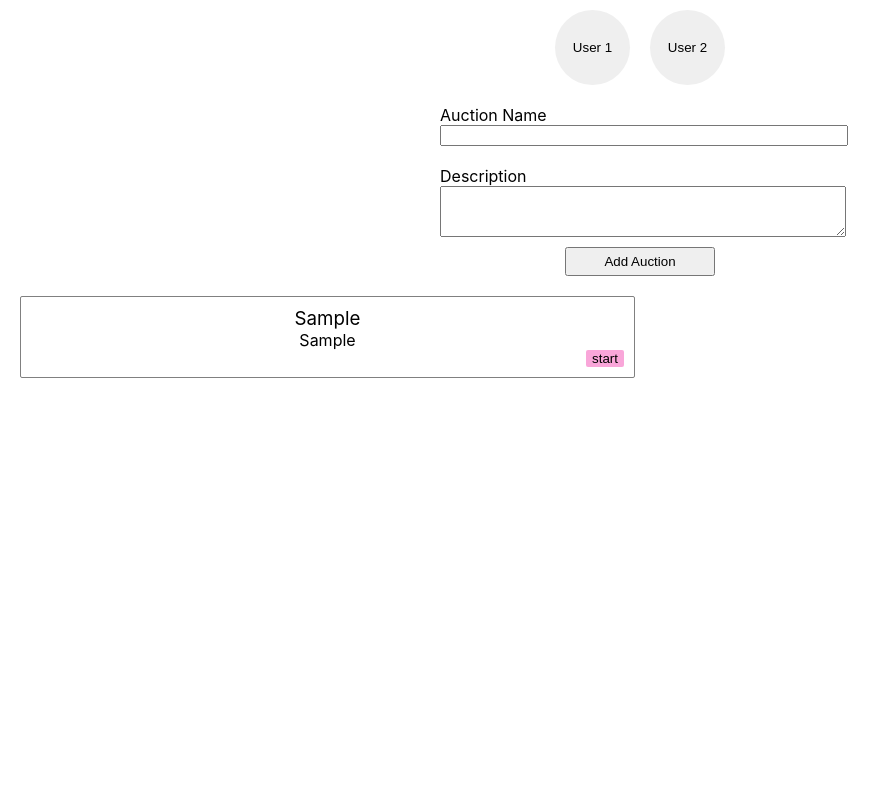
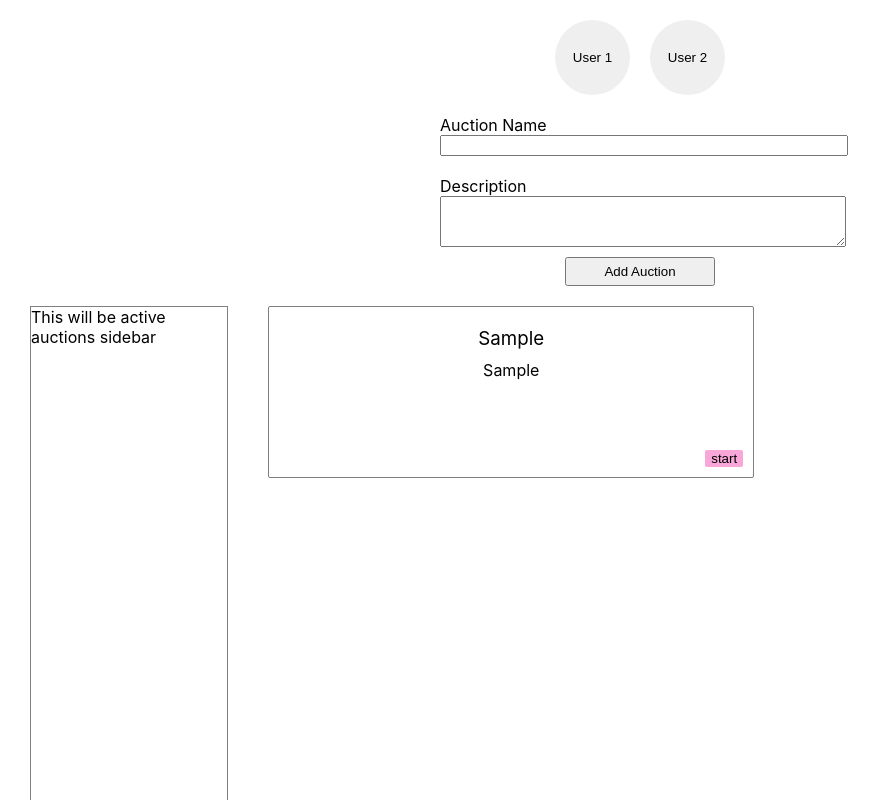
Before and after one commit to Aiste-Tamos/auction-app-react, a React (Create React App) app: page / in a window 1280 px wide. Both pictures are taken after typing "Sample", "Sample" into the empty fields and a click on the button "Add Auction". Shown: the top 800 px of the page, without its empty margins (0-891 px from the left). Built offline with nearby package versions, Linux system fonts and the light colour scheme.

Commit message:
added sidebar field and some styling

```diff
--- a/package.json
+++ b/package.json
@@ -6,6 +6,7 @@
     "@testing-library/jest-dom": "^5.11.4",
     "@testing-library/react": "^11.1.0",
     "@testing-library/user-event": "^12.1.10",
+    "classnames": "^2.3.1",
     "prop-types": "^15.7.2",
     "react": "^17.0.2",
     "react-dom": "^17.0.2",
--- a/src/components/auctionForm/AuctionForm.jsx
+++ b/src/components/auctionForm/AuctionForm.jsx
@@ -1,9 +1,11 @@
 import React, { useState } from "react";
+import classNames from "classnames";
 
 import "./auctionForm.scss";
 
 export const AuctionForm = ({
   addAuction,
+  className,
   minNameLength,
   minDescriptionLength,
  }) => {
@@ -11,6 +13,7 @@ export const AuctionForm = ({
   const [auctionDescriptionValue, setAuctionDescriptionValue] = useState("");
 
   const mainClassName = "auction-form";
+  const mainClass = classNames(mainClassName, className);
   const inputClass = `${mainClassName}__input`;
   const btnClass = `${mainClassName}__btn`;
   const labelClass = `${mainClassName}__label`;
@@ -46,7 +49,7 @@ export const AuctionForm = ({
   }
 
   return (
-        <form onSubmit={handleSubmit} className={mainClassName}>
+        <form onSubmit={handleSubmit} className={mainClass}>
             <label className={labelClass}>
             <span className={labelTextClass}>Auction Name</span>
               <input
--- a/src/components/auctionsList/AuctionsList.jsx
+++ b/src/components/auctionsList/AuctionsList.jsx
@@ -1,14 +1,16 @@
 import React from "react";
+import classNames from "classnames";
 
 import "./auctionsList.scss";
 
 import { Auction } from "./Auction";
 
-export const AuctionsList = ({ auctions, auctionState, onBtnClick }) => {
+export const AuctionsList = ({ auctions, auctionState, className, onBtnClick, ...other }) => {
     const mainClassName = "auction-list";
+    const mainClass = classNames(mainClassName, className);
 
     return (
-        <div className={mainClassName}>
+        <div className={mainClass} {...other}>
             {auctions.map((auction, id) => {
                 return (
                     <Auction auction={auction} key={id} auctionState={auctionState} onBtnClick={onBtnClick}/>
--- a/src/components/auctionsList/auction.scss
+++ b/src/components/auctionsList/auction.scss
@@ -8,14 +8,27 @@
 
     &__title {
         font-weight: normal;
-        margin: 0;
+        margin: 10px 10px;
     }
 
     &__btn {
         align-self: flex-end;
         background: rgba(rgb(243, 78, 180), 0.5);
         border: none;
+        bottom: 0;
         border-radius: 2px;
         justify-self: flex-end;
     }
 }
+
+@media screen and (min-width: 600px) {
+    .auction {
+        height: 150px;
+        position: relative;
+
+        &__btn {
+            position: absolute;
+            bottom: 10px;
+        }
+    }
+}
--- a/src/components/auctionsList/auctionsList.scss
+++ b/src/components/auctionsList/auctionsList.scss
@@ -5,5 +5,7 @@
 
     @media screen and (min-width: 600px) {
         grid-template-columns: 1fr 1fr;
+        grid-template-rows: repeat(3, 200px);
+        width: 100%;
     }
 }
--- a/src/components/index.js
+++ b/src/components/index.js
@@ -1,4 +1,5 @@
 export * from "./auctionForm";
 export * from "./auctionsList";
 export * from "./mainContent";
+export * from "./sidebar";
 export * from "./userBtn";
--- a/src/components/mainContent/MainContent.jsx
+++ b/src/components/mainContent/MainContent.jsx
@@ -1,6 +1,7 @@
 import React, { useState, useEffect } from "react";
 import { AuctionForm } from "../auctionForm";
 import { AuctionsList } from "../auctionsList/AuctionsList";
+import { Sidebar } from "../sidebar/Sidebar";
 import { UserBtn } from "../userBtn/UserBtn";
 
 import "./mainContent.scss";
@@ -28,6 +29,9 @@ export const MainContent = () => {
 
   const mainClassName = "main-content";
   const userBtnsWrapper = `${mainClassName}__user-btn-wrapper`;
+  const wrapperClass = `${mainClassName}__wrapper`;
+  const sideClass = `${mainClassName}__side`;
+  const contentClass = `${mainClassName}__content`;
 
 
   useEffect(() => {
@@ -80,9 +84,11 @@ const handleUserClick = (user) => {
             />
           ))}
       </div>
-
       <AuctionForm minNameLength="4" minDescriptionLength="4" addAuction={addAuction}/>
-      <AuctionsList auctions={auctions} auctionState={auctionState} onBtnClick={changeAuctionState}/>
+      <div className={wrapperClass}>
+        <Sidebar className={sideClass}/>
+        <AuctionsList className={contentClass} auctions={auctions} auctionState={auctionState} onBtnClick={changeAuctionState}/>
+      </div>
     </div>
   );
 };
--- a/src/components/mainContent/mainContent.scss
+++ b/src/components/mainContent/mainContent.scss
@@ -1,4 +1,5 @@
 .main-content {
+    padding: 10px;
 
     &__user-btn-wrapper {
        display: flex;
@@ -37,4 +38,30 @@
             }
         }
     }
+
+    &__wrapper {
+        display: flex;
+        flex-direction: column;
+    }
+
+    &__side {
+        border: 1px solid grey;
+        height: 100px;
+        margin: 20px;
+    }
 }
+
+@media screen and (min-width: 600px) {
+    .main-content {
+        &__wrapper {
+            flex-direction: row;
+        }
+
+        &__side {
+            border: 1px solid grey;
+            height: 100vh;
+            min-width: 150px;
+            width: 20%;
+        }
+    }
+}
--- /dev/null
+++ b/src/components/sidebar/Sidebar.jsx
@@ -0,0 +1,13 @@
+import React from "react";
+import classNames from "classnames";
+
+import "./sidebar.scss";
+
+export const Sidebar = ({ className, ...other }) => {
+    const mainClassName = "sidebar";
+    const mainClass = classNames(mainClassName, className);
+
+    return (
+        <aside className={mainClass} {...other}>This will be active auctions sidebar</aside>
+    );
+}
--- /dev/null
+++ b/src/components/sidebar/index.js
@@ -0,0 +1 @@
+export * from "./Sidebar";
```
Also changed, not shown: src/components/sidebar/sidebar.scss (added), 2 other files (tests, documents, lock files or other folders).
